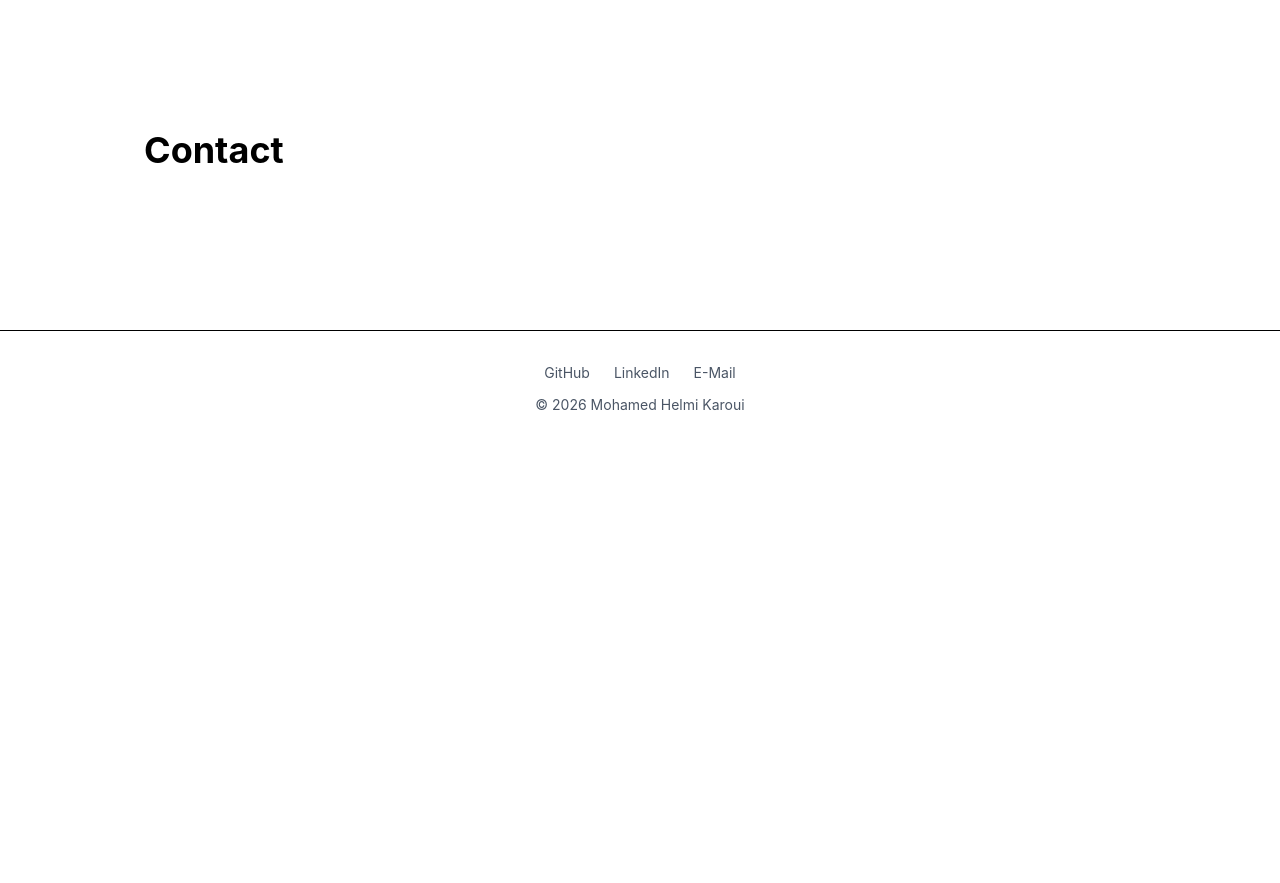
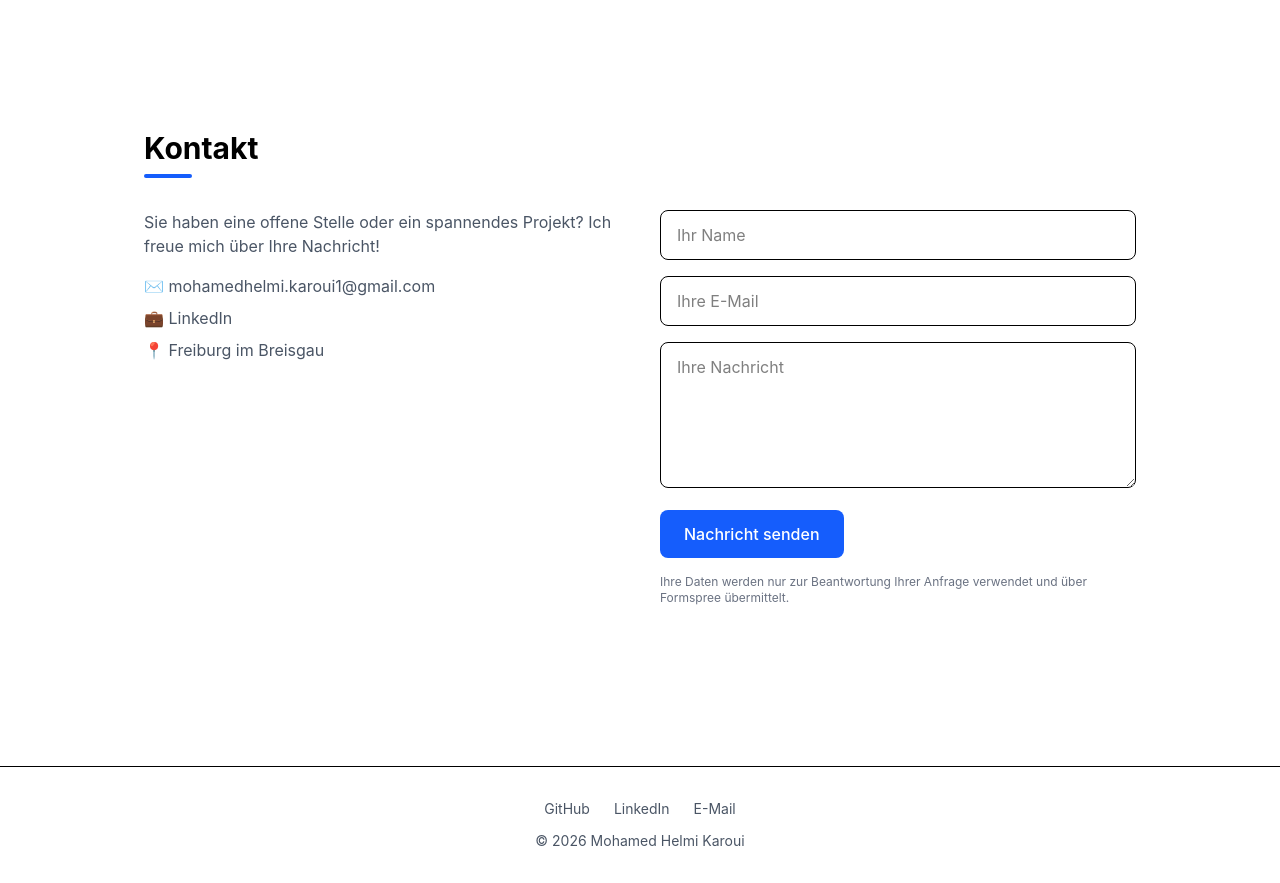
Before and after one commit to Medhelmii/portfolio, a React app: page / in a window 1280 px wide. Shown: the part 3820-4703 px from the top of the page. Before the commit the page ends 4267 px from the top, so only its background shows below. Built offline with nearby package versions, Linux system fonts and the light colour scheme; the HTML template or start-up script is replaced by a standard one.

Commit message:
Add contact form with Formspree

```diff
--- a/src/components/Contact.jsx
+++ b/src/components/Contact.jsx
@@ -1,7 +1,128 @@
+import { useState } from 'react'
+import SectionTitle from './SectionTitle'
+
+const inputClass =
+    'w-full px-4 py-3 rounded-lg border focus:outline-none focus:ring-2 focus:ring-blue-600'
+
 function Contact() {
+    const [form, setForm] = useState({ name: '', email: '', message: '' })
+    const [status, setStatus] = useState('idle')
+
+    function handleChange(e) {
+        setForm({ ...form, [e.target.name]: e.target.value })
+    }
+
+    async function handleSubmit(e) {
+        e.preventDefault()
+        setStatus('sending')
+
+        try {
+            const res = await fetch(
+                `https://formspree.io/f/${import.meta.env.VITE_FORMSPREE_ID}`,
+                {
+                    method: 'POST',
+                    headers: { 'Content-Type': 'application/json', Accept: 'application/json' },
+                    body: JSON.stringify(form),
+                }
+            )
+
+            if (res.ok) {
+                setStatus('success')
+                setForm({ name: '', email: '', message: '' })
+            } else {
+                setStatus('error')
+            }
+        } catch {
+            setStatus('error')
+        }
+    }
+
     return (
         <section id="contact" className="py-20">
-            <h1 className="text-4xl font-bold">Contact</h1>
+            <SectionTitle title="Kontakt" />
+
+            <div className="grid md:grid-cols-2 gap-10">
+                {/* Links: Info */}
+                <div className="space-y-4 text-gray-600">
+                    <p>
+                        Sie haben eine offene Stelle oder ein spannendes Projekt?
+                        Ich freue mich über Ihre Nachricht!
+                    </p>
+                    <ul className="space-y-2">
+                        <li>
+                            ✉️{' '}
+                            <a href="mailto:mohamedhelmi.karoui1@gmail.com" className="hover:text-blue-600">
+                                mohamedhelmi.karoui1@gmail.com
+                            </a>
+                        </li>
+                        <li>
+                            💼{' '}
+                            <a
+                                href="https://www.linkedin.com/in/mohamed-helmi-karoui-4341621a1"
+                                target="_blank"
+                                rel="noopener noreferrer"
+                                className="hover:text-blue-600"
+                            >
+                                LinkedIn
+                            </a>
+                        </li>
+                        <li>📍 Freiburg im Breisgau</li>
+                    </ul>
+                </div>
+
+                {/* Rechts: Formular */}
+                <form onSubmit={handleSubmit} className="space-y-4">
+                    <input
+                        type="text"
+                        name="name"
+                        placeholder="Ihr Name"
+                        value={form.name}
+                        onChange={handleChange}
+                        required
+                        className={inputClass}
+                    />
+                    <input
+                        type="email"
+                        name="email"
+                        placeholder="Ihre E-Mail"
+                        value={form.email}
+                        onChange={handleChange}
+                        required
+                        className={inputClass}
+                    />
+                    <textarea
+                        name="message"
+                        placeholder="Ihre Nachricht"
+                        rows="5"
+                        value={form.message}
+                        onChange={handleChange}
+                        required
+                        className={inputClass}
+                    />
+
+                    <button
+                        type="submit"
+                        disabled={status === 'sending'}
+                        className="px-6 py-3 rounded-lg bg-blue-600 text-white font-medium hover:bg-blue-700 transition-colors disabled:opacity-50"
+                    >
+                        {status === 'sending' ? 'Wird gesendet…' : 'Nachricht senden'}
+                    </button>
+
+                    {status === 'success' && (
+                        <p className="text-green-600">Danke! Ihre Nachricht wurde gesendet.</p>
+                    )}
+                    {status === 'error' && (
+                        <p className="text-red-600">
+                            Etwas ist schiefgelaufen. Bitte schreiben Sie mir direkt per E-Mail.
+                        </p>
+                    )}
+
+                    <p className="text-xs text-gray-500">
+                        Ihre Daten werden nur zur Beantwortung Ihrer Anfrage verwendet und über
+                        Formspree übermittelt.
+                    </p>
+                </form>
+            </div>
         </section>
     )
 }
```
